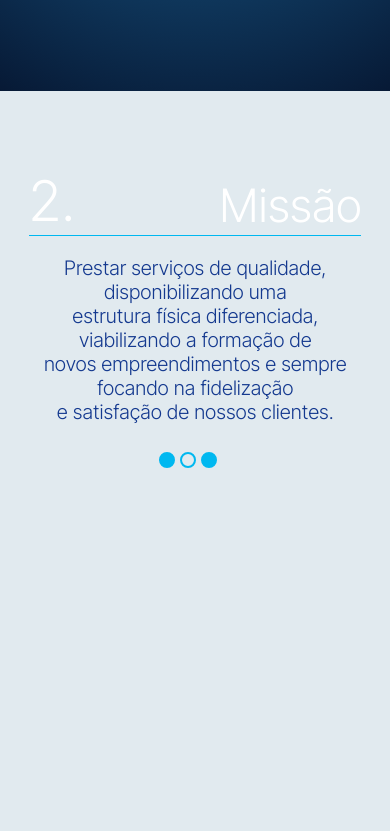
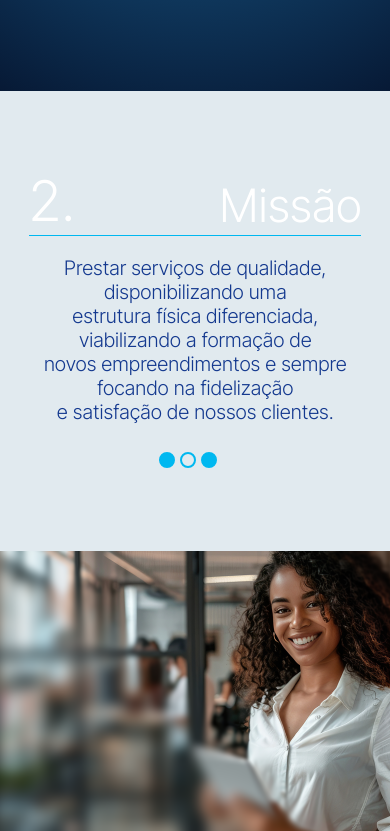
Before and after one commit to kleyton-ferreira/Landing-Page-Escempe, a website: page index.html in a window 390 px wide. Shown: the part 2377-3208 px from the top of the page. Before the commit the page ends 3101 px from the top, so only its background shows below. Drawn offline with nearby package versions, Linux system fonts and the light colour scheme; a web font is replaced by a local one.

Commit message:
feat: add style node banner and responsividade also

```diff
--- a/components/css/index.css
+++ b/components/css/index.css
@@ -473,7 +473,7 @@
 .main-carousel {
   position: relative;
   width: 100%;
-  height: 300px;
+  height: 460px;
   background-color: var(--brand-grey-light-primary);
 }
 
@@ -481,7 +481,7 @@
   position: relative;
   display: flex;
   flex-direction: column;
-  padding-top: 146px;
+  padding-top: 96px;
 }
 
 .carousel-content {
@@ -540,3 +540,13 @@
   background: var(--brand-dots);
   margin-block: 106px;
 }
+
+/*  MAIN - BANNER ( TWO )    ==================
+                             ==================*/
+
+.main-banner {
+  background-image: url(../assets/imgs/banner.png);
+  height: 560px;
+  background-repeat: no-repeat;
+  background-size: cover;
+}
--- a/components/css/responsive.css
+++ b/components/css/responsive.css
@@ -288,6 +288,19 @@
     top: 146%;
     left: 0%;
   }
+
+  /* ===========================
+     ===========================
+     ===========================  MAIN - BANNER ( TWO )
+  */
+
+  .main-banner {
+    background-image: url(../assets/imgs/banner.png);
+    height: 280px;
+    background-repeat: no-repeat;
+    background-position: left;
+    background-size: cover;
+  }
 }
 
 /* =========================== RESPONSIVE - MOBILE (HORIZONTAL) */
--- a/index.html
+++ b/index.html
@@ -272,6 +272,12 @@
           </div>
         </div>
       </div>
+
+      <!-- ===========================
+           ===========================
+           ===========================  MAIN - BANNER ( TWO )!
+      -->
+      <section class="main-banner"></section>
     </main>
   </body>
 </html>
```
Also changed, not shown: components/js/main.js (+0 -8 lines).
